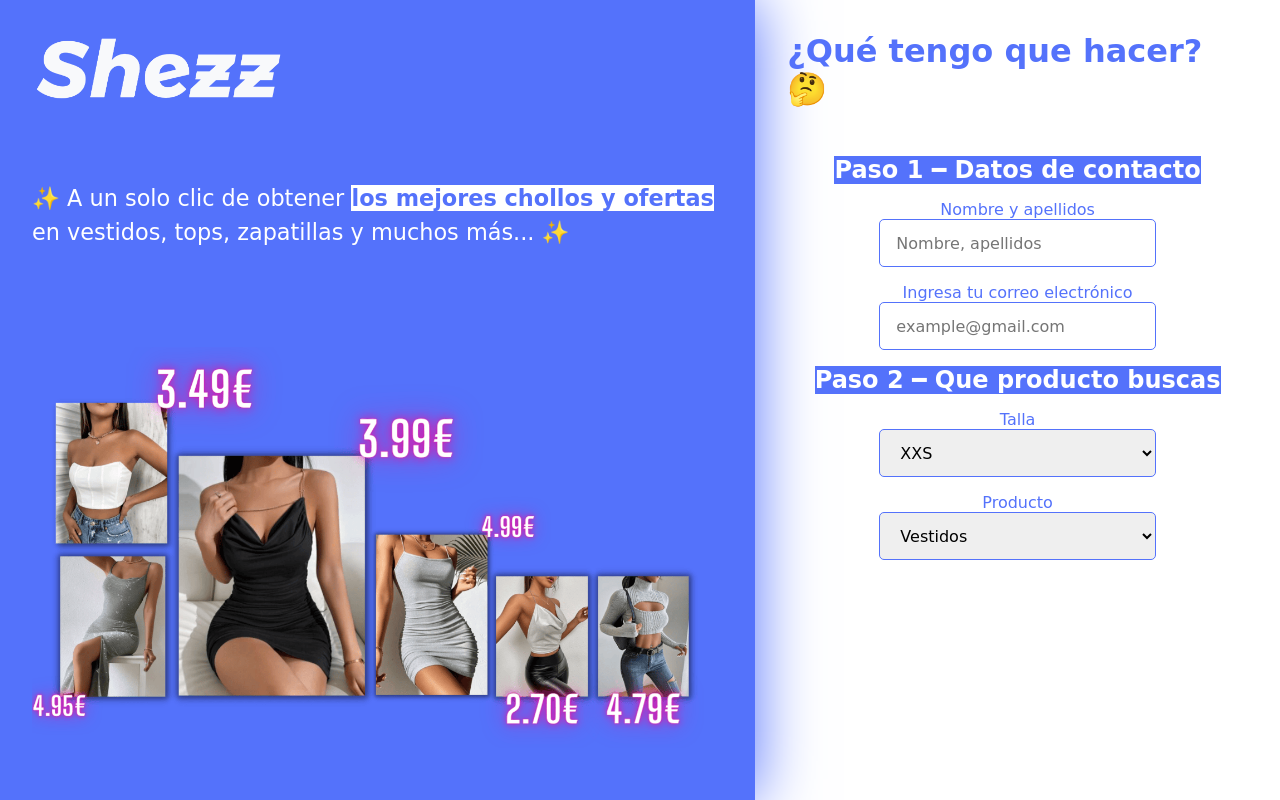
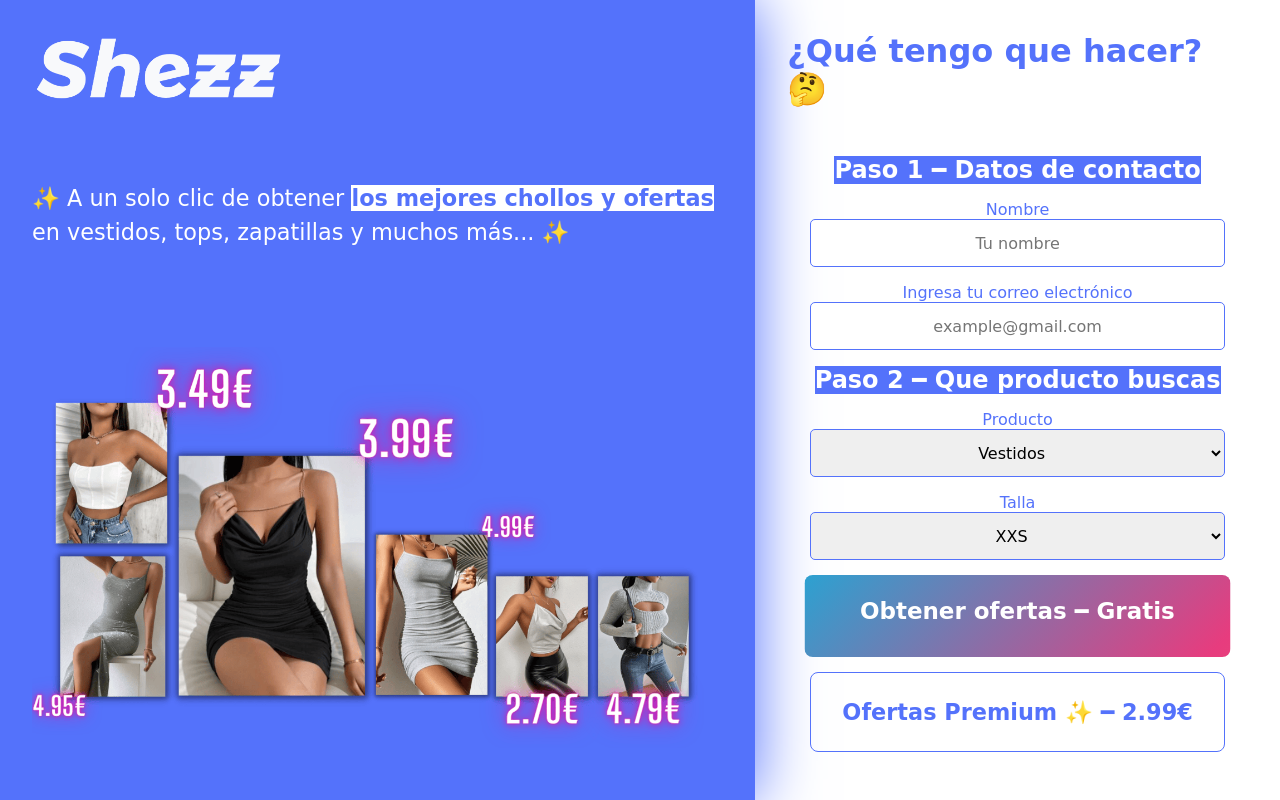
Before and after one commit to jvegax/shezz, a Django app: page / in a window 1280 px wide. Run offline with Django 4.2, Linux system fonts and the light colour scheme; some web fonts are replaced.

Commit message:
efectos de botones

```diff
--- a/static/css/main.css
+++ b/static/css/main.css
@@ -7,9 +7,9 @@
 
 .main-container {
   display: flex;
-  height: 100vh;
   flex-direction: row;
   flex-wrap: wrap;
+  height: 100vh;
 }
 
 /* Left side */
@@ -108,7 +108,8 @@
 }
 
 .middle-container input {
-  width: 60%;
+  width: 90%;
+  text-align: center;
   height: 3rem;
   border: 1px solid #5472fb;
   border-radius: 5px;
@@ -118,7 +119,8 @@
 }
 
 .select-input {
-  width: 60%;
+  width: 90%;
+  text-align: center;
   height: 3rem;
   border: 1px solid #5472fb;
   border-radius: 5px;
@@ -126,3 +128,70 @@
   font-size: 1em;
   margin-bottom: 1rem;
 }
+
+.payment-button {
+  display: flex;
+  justify-content: center;
+  align-items: center;
+  background: linear-gradient(-45deg, #ee7752, #e73c7e, #23a6d5, #23d5ab);
+  background-size: 300% 300%;
+  color: #fff;
+  font-size: 1.4em;
+  font-weight: 900;
+  animation: gradient 2.5s ease infinite;
+  border-radius: 8px;
+  padding: 1em;
+  height: 5rem;
+  width: 90%;
+  text-align: center;
+  cursor: pointer;
+  border: none;
+  outline: none;
+
+  display: inline-block; /* Make the element an inline block */
+}
+
+.stripe-button {
+  margin-top: 1rem;
+  display: flex;
+  justify-content: center;
+  align-items: center;
+  padding: 1em;
+  height: 5rem;
+  width: 90%;
+  text-align: center;
+  cursor: pointer;
+  border: 1px solid #5472fb;
+  border-radius: 8px;
+  outline: none;
+  font-size: 1.4em;
+  font-weight: 900;
+  color: #5472fb;
+}
+
+a {
+  text-decoration: none;
+}
+
+.stripe-button:hover {
+  box-shadow: 0 0 0 1px rgba(0, 0, 0, 0.1), 0 4px 8px 0 rgba(0, 0, 0, 0.2);
+}
+
+.payment-button:hover {
+  box-shadow: 0 0 0 1px rgba(0, 0, 0, 0.1), 0 4px 8px 0 rgba(0, 0, 0, 0.2);
+}
+
+@keyframes gradient {
+  0% {
+    background-position: 0% 50%;
+    transform: scale(1);
+  }
+  50% {
+    background-position: 100% 50%;
+    transform: scale(1.05);
+  }
+  100% {
+    background-position: 0% 50%;
+    transform: scale(1);
+  }
+}
--- a/templates/base.html
+++ b/templates/base.html
@@ -46,12 +46,17 @@
         <div class="top-container"><h1>¿Qué tengo que hacer? 🤔</h1></div>
         <div class="middle-container">
           <h2>Paso 1 ━ Datos de contacto</h2>
-          <p>Nombre y apellidos</p>
-          <input type="text" placeholder="Nombre, apellidos" />
+          <p>Nombre</p>
+          <input type="text" placeholder="Tu nombre" />
           <p>Ingresa tu correo electrónico</p>
           <input type="email" placeholder="example@gmail.com" />
 
           <h2>Paso 2 ━ Que producto buscas</h2>
+          <p>Producto</p>
+          <select class="select-input" name="product" id="product">
+            <option value="top">Vestidos</option>
+            <option value="xs">Tops</option>
+          </select>
           <p>Talla</p>
           <select class="select-input" name="talla" id="talla">
             <option value="xxs">XXS</option>
@@ -62,11 +67,8 @@
             <option value="xl">XL</option>
             <option value="xxl">XXL</option>
           </select>
-          <p>Producto</p>
-          <select class="select-input" name="product" id="product">
-            <option value="top">Vestidos</option>
-            <option value="xs">Tops</option>
-          </select>
+          <a href="#" class="payment-button">Obtener ofertas ━ Gratis</a>
+          <a href="#" class="stripe-button">Ofertas Premium ✨ ━ 2.99€</a>
         </div>
         <div class="offers-button"></div>
       </div>
```
